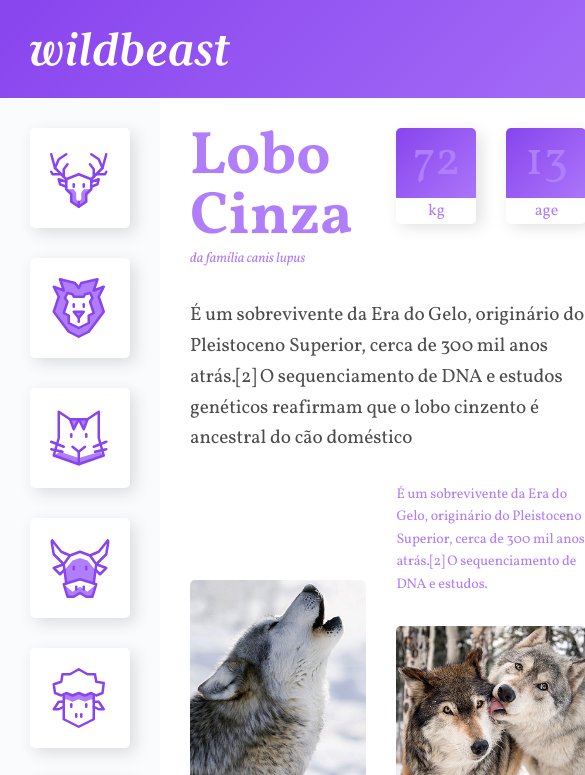
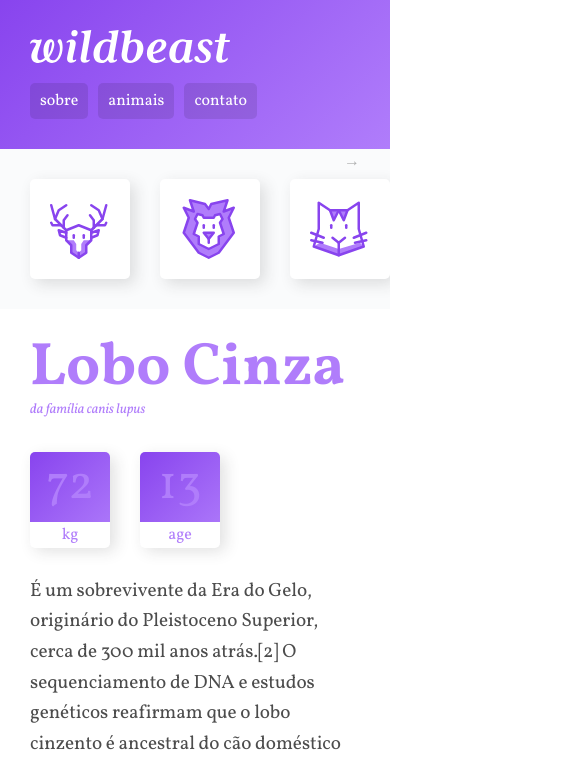
Before and after one commit to ViniciusGranado/grid-layout-origamid-course, a plain HTML site: page wildbeast/index.html in a window 390 px wide. Shown: the top 775 px of the page, 585 px wide, since content can reach past the window. Drawn offline with Linux system fonts and the light colour scheme.

Commit message:
Finished Wildbeast project

```diff
--- a/wildbeast/css/content-grid.css
+++ b/wildbeast/css/content-grid.css
@@ -2,9 +2,6 @@
 .content {
   display: grid;
   gap: 30px;
-  grid-template-areas:
-    "title char"
-    "desc desc";
   grid-template-columns: 1fr 1fr;
 }
 
@@ -15,3 +12,10 @@
 .row-span-2 {
   grid-row: span 2;
 }
+
+/* MEDIA-QUERIES */
+@media only screen and (max-width: 600px) {
+  .content {
+    grid-template-columns: 100%;
+  }
+}
--- a/wildbeast/css/grid.css
+++ b/wildbeast/css/grid.css
@@ -28,3 +28,26 @@ body {
 .footer {
   grid-area: footer;
 }
+
+/* MEDIA QUERIES */
+@media only screen and (max-width: 1200px) {
+  body {
+    grid-template-areas:
+      "header  header  header"
+      "sidenav content content"
+      "sidenav ads     ads"
+      "footer  footer  footer";
+  }
+}
+
+@media only screen and (max-width: 760px) {
+  body {
+    grid-template-areas:
+      "header"
+      "sidenav"
+      "content"
+      "ads"
+      "footer";
+    grid-template-columns: 100%;
+  }
+}
--- /dev/null
+++ b/wildbeast/css/media-queries.css
@@ -0,0 +1,51 @@
+@media only screen and (max-width: 760px) {
+  /* HEADER */
+  .header {
+    grid-template-columns: auto;
+  }
+  .header .logo {
+    margin-bottom: 20px;
+  }
+  .header-nav ul li:not(:first-child) {
+    margin-left: 10px;
+  }
+  .header-nav a {
+    font-size: 1rem;
+  }
+
+  /* SIDENAV */
+  .sidenav {
+    overflow-x: auto;
+    padding: 0 30px;
+    position: relative;
+    -ms-overflow-style: -ms-autohiding-scrollbar;
+    -webkit-overflow-scrolling: touch;
+  }
+  .sidenav::after {
+    animation: seta 0.5s ease-in 0s infinite alternate;
+    content: '→';
+    color: rgba(0, 0, 0, 0.3);
+    position: absolute;
+    right: 30px;
+    top: 5px;
+  }
+  @keyframes seta {
+    from {
+      right: 30px;
+    }
+    to {
+      right: 20px;
+    }
+  }
+
+  .sidenav ul {
+    display: flex;
+  }
+
+  .sidenav li {
+    flex: 1 0 60px;
+  }
+  .sidenav li a {
+    margin: 30px 30px 30px 0;
+  }
+}
--- a/wildbeast/css/style.css
+++ b/wildbeast/css/style.css
@@ -12,7 +12,6 @@ a {
 img {
   border-radius: 5px;
   display: block;
-  max-width: 100%;
   width: 100%;
 }
 
@@ -34,9 +33,6 @@ body {
   max-width: 200px;
 }
 
-.header-nav {
-  justify-self: end;
-}
 .header-nav ul {
   display: flex;
   flex-wrap: wrap;
@@ -45,7 +41,7 @@ body {
   margin-left: 30px;
 }
 .header-nav a {
-  background-color: rgba(0,0,0,.2);
+  background-color: rgba(0,0,0,.1);
   border-radius: 5px;
   color: #FFF;
   display: block;
@@ -86,6 +82,7 @@ body {
   background-color: #FAFBFC;
   display: grid;
   gap: 30px;
+  grid-template-columns: repeat(auto-fit, minmax(150px, 1fr));
   padding: 30px;
 }
 
--- a/wildbeast/index.html
+++ b/wildbeast/index.html
@@ -12,6 +12,7 @@
     <link rel='stylesheet' href='css/content-grid.css'>
     <link rel='stylesheet' href='css/style.css'>
     <link rel='stylesheet' href='css/content.css'>
+    <link rel='stylesheet' href='css/media-queries.css'>
   </head>
 
   <body>
```
